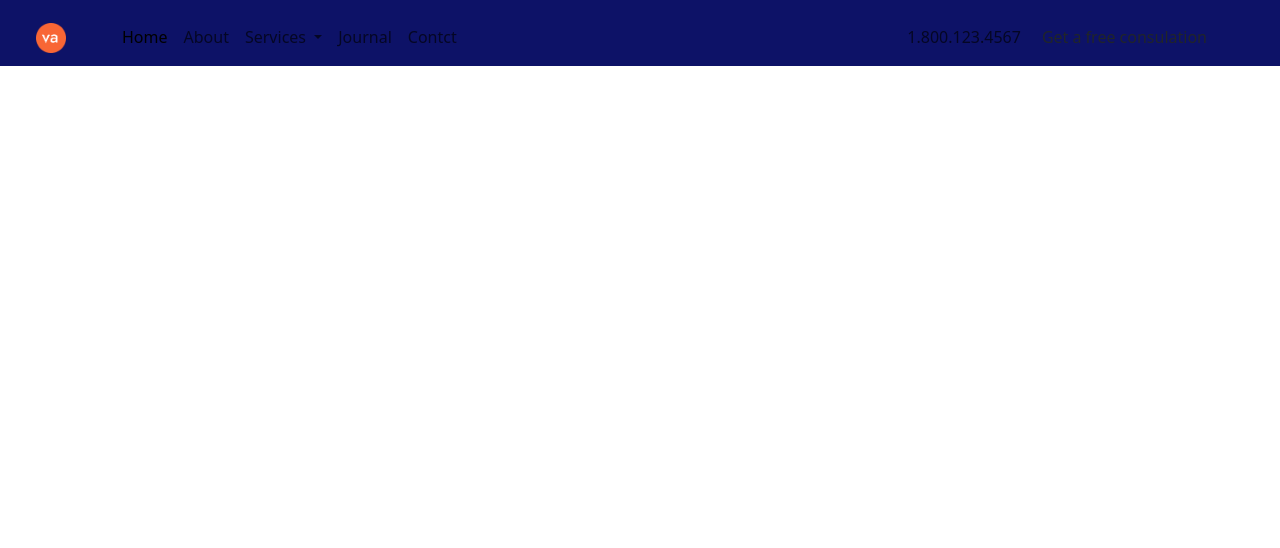
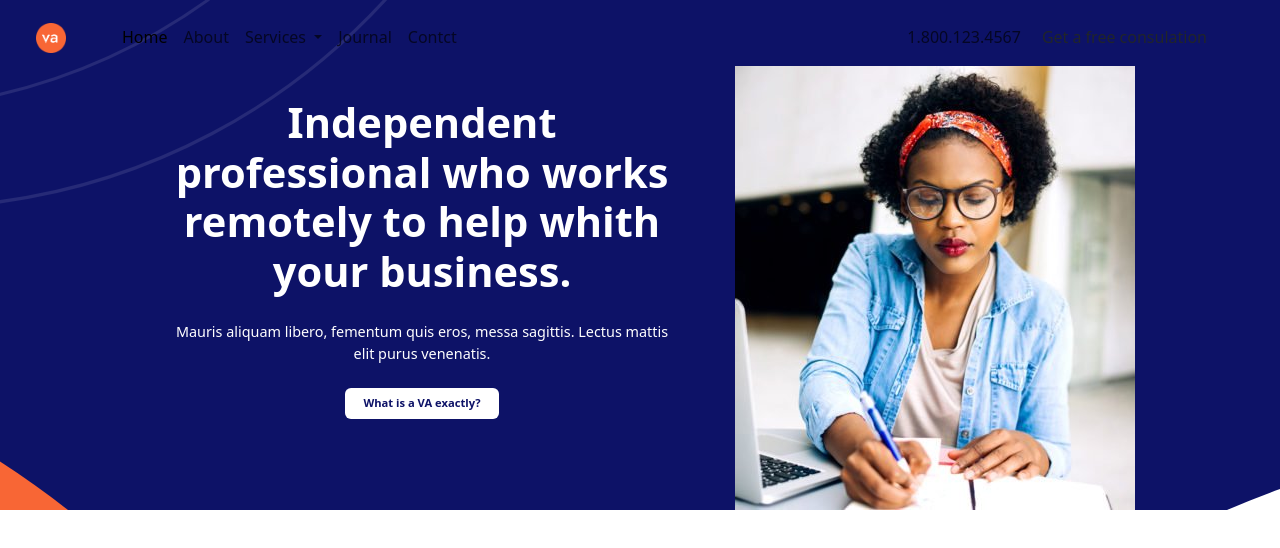
Before and after one commit to AndreaLazzaari/proj-html-vuejs, a Vue app in the folder proj-html-vuejs/: page / in a window 1280 px wide. Shown: the top 548 px of the page. Built offline with nearby package versions, Linux system fonts and the light colour scheme.

Commit message:
header completato. Da rifinire bottore e colore nav

```diff
--- a/proj-html-vuejs/src/components/Header.vue
+++ b/proj-html-vuejs/src/components/Header.vue
@@ -4,10 +4,14 @@
         <section class='jumbo'>
             <div class='my-jumbo-container d-flex'>
                 <div class='big-div-text'>
-
+                    <h1>
+                        Independent professional who works remotely to help whith your business.
+                    </h1>
+                    <p>Mauris aliquam libero, fementum quis eros, messa sagittis. Lectus mattis elit purus venenatis.</p>
+                    <button type="button" class="btn">What is a VA exactly?</button>
                 </div>
                 <div class='small-div-img'>
-
+                    <img src="../img/info-5-400x444.jpg" alt="img ragazza che prende appunti">
                 </div>
             </div>
         </section>
@@ -25,9 +29,46 @@ export default {
 
 <style lang="scss">
 @use '../styles/general.scss' as *;
+@use '../styles/partials/variables' as *;
 
     header{
-        background-color: #0d1267;
-        // color: $main-color-text;
+        background-color: $blue-electric;
+        color: $main-color-text;
+        background-image: url(../img/footer-bg-1.svg);
     }
+    div.my-jumbo-container{
+        margin: 0 auto;
+        max-width: 950px;
+
+    }
+    div.big-div-text{
+        width: 60%;
+        text-align: center;
+        margin-right: 3.5rem;
+
+        button{
+        background-color: $main-color-text;
+        color: $blue-electric;
+        font-size: .7rem;
+        font-weight: bolder;
+        width: 30%;
+    }
+    h1{
+        font-weight: bolder;
+        font-size: 2.6rem;
+        margin-top: 2rem;
+    }
+    p{
+        font-size: .9rem;
+        margin-top: 1.5rem;
+        margin-bottom: 1.5rem;
+    }}
+    div.small-div-img{
+        width: 40%;
+    img{
+        object-fit: contain;
+        object-position: center;
+    }}
+
+
 </style>
--- a/proj-html-vuejs/src/components/Nav.vue
+++ b/proj-html-vuejs/src/components/Nav.vue
@@ -49,7 +49,17 @@ export default {
 }
 </script>
 <style lang="scss">
-    nav{
-        color: #FFFFFF;
+@use '../styles/general.scss' as *;
+@use '../styles/partials/variables' as *;
+
+    nav a{
+        color: $main-color-text
     }
+    // ul button{
+    //     background-color: $main-color-text;
+    //     color: $blue-electric;
+    //     font-size: .7rem;
+    //     font-weight: bolder;
+    //     width: 30%;
+    // }
 </style>
--- a/proj-html-vuejs/src/styles/general.scss
+++ b/proj-html-vuejs/src/styles/general.scss
@@ -1,2 +1 @@
 @use '../../node_modules/bootstrap/scss/bootstrap.scss';
-@use './partials/variables' as *;
```
Also changed, not shown: proj-html-vuejs/src/img/info-5-400x444.jpg (added).
